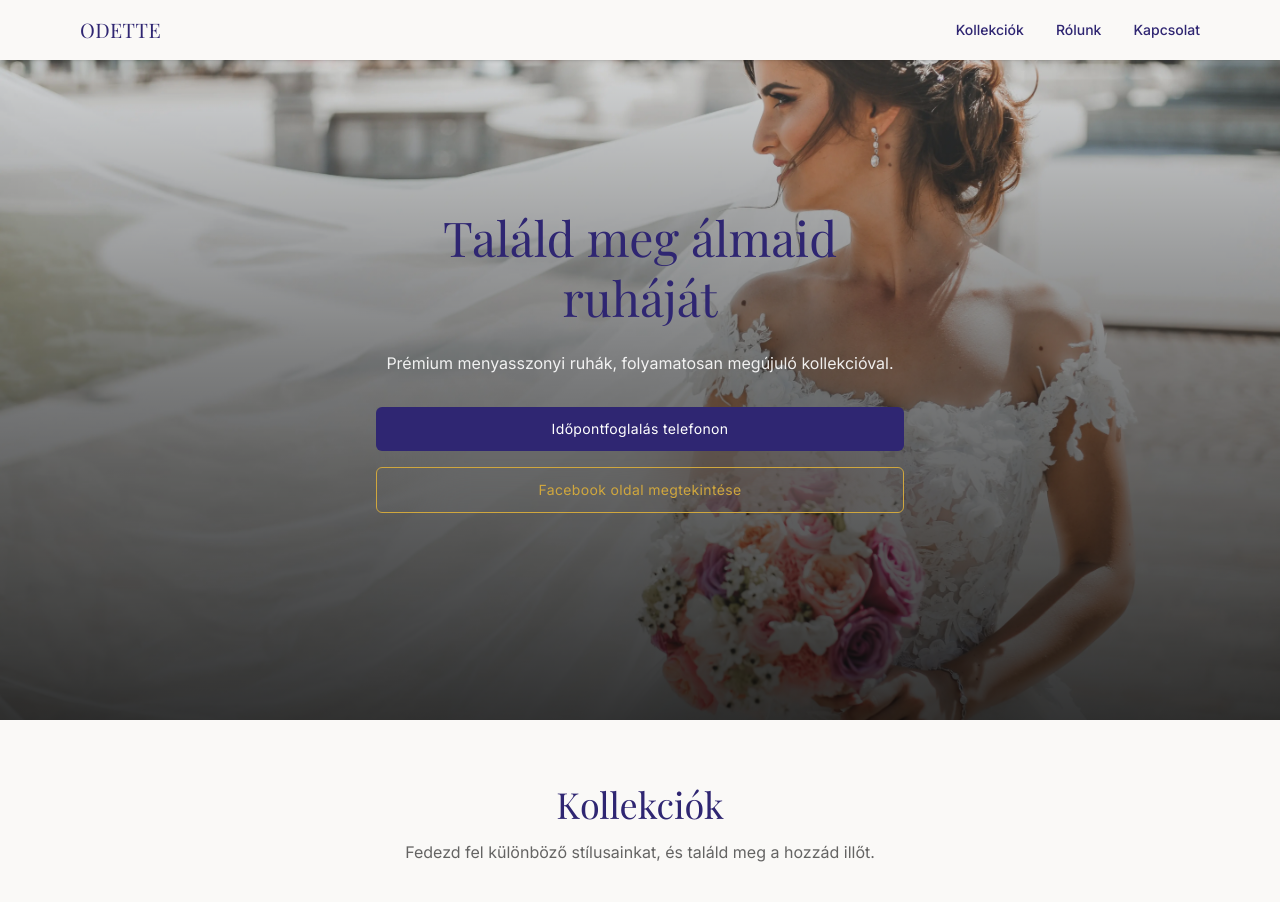
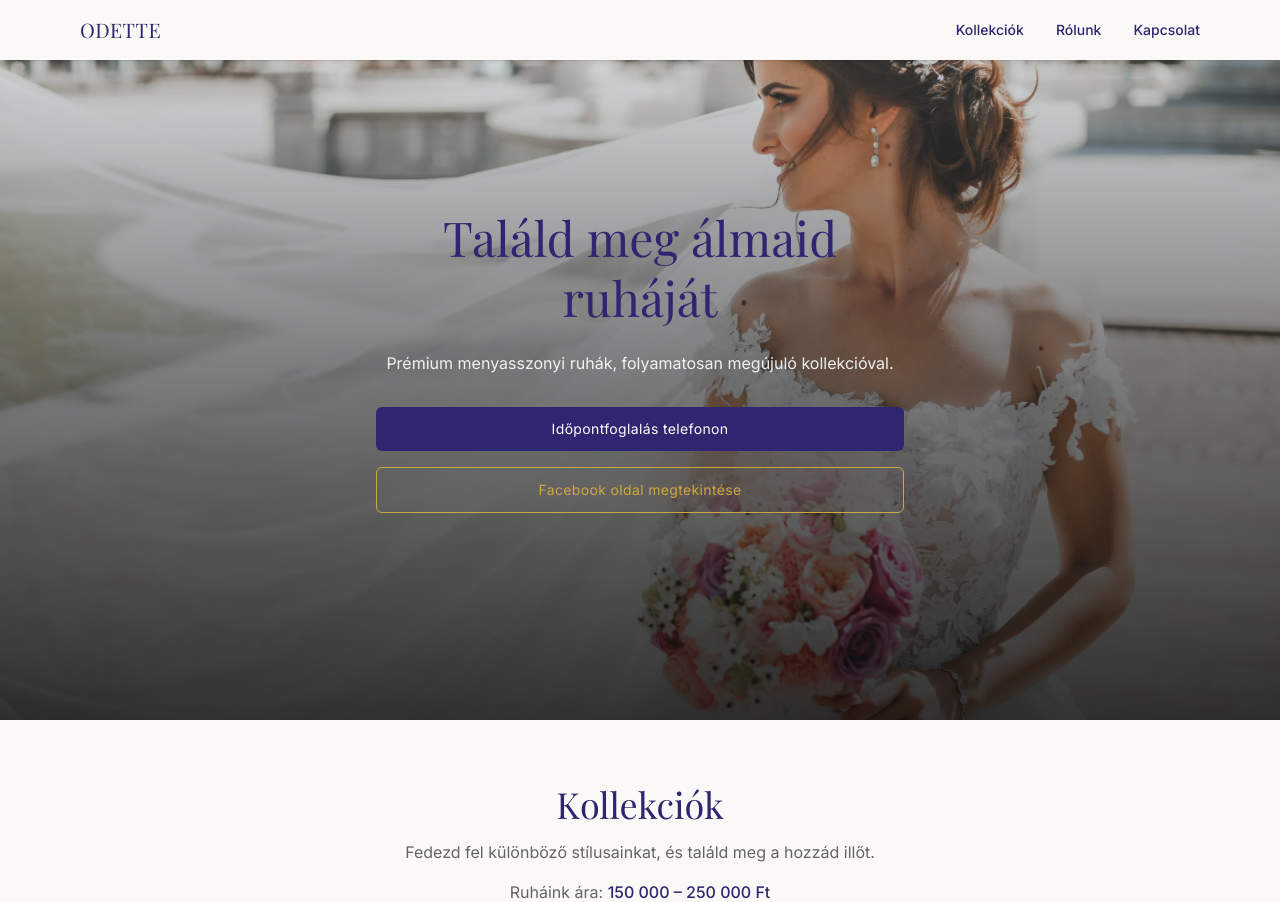
Before and after one commit to rigogyorgyjanos/odette-salon, a Next.js app: page / in a window 1280 px wide. Shown: the top 902 px of the page. Built offline with nearby package versions, Linux system fonts and the light colour scheme; a web font is replaced by a local one.

Commit message:
add price to collectionpreview and collection page

```diff
--- a/app/collections/page.tsx
+++ b/app/collections/page.tsx
@@ -86,6 +86,11 @@ export default function CollectionsPage() {
                         <p className="text-black/70">
                             Tekintsd meg teljes kínálatunkat, és inspirálódj további modelljeinkből.
                         </p>
+                        <p className="text-sm">
+                            Ruháink ára: <span className="font-medium" style={{ color: "var(--color-primary)" }}>
+                                150 000 – 250 000 Ft
+                            </span>
+                        </p>
 
                         <Link
                             href="https://www.facebook.com/odetteszalon/photos"
@@ -108,7 +113,7 @@ export default function CollectionsPage() {
                     </div>
 
                 </div>
-            </main>
+            </main >
             <Footer />
         </>
     );
--- a/app/components/CollectionPreview.tsx
+++ b/app/components/CollectionPreview.tsx
@@ -47,6 +47,19 @@ export default function CollectionPreview() {
                     >
                         Fedezd fel különböző stílusainkat, és találd meg a hozzád illőt.
                     </p>
+                    <motion.div
+                        className="text-center mb-8 mt-4 text-black/60 text-sm md:text-base"
+                        initial={{ opacity: 0, y: 10 }}
+                        whileInView={{ opacity: 1, y: 0 }}
+                        viewport={{ once: true, amount: 0.3 }}
+                    >
+                        <p>
+                            Ruháink ára: <span className="font-medium" style={{ color: "var(--color-primary)" }}>
+                                150 000 – 250 000 Ft
+                            </span>
+                        </p>
+                    </motion.div>
+
                 </motion.div>
 
                 {/* GRID */}
```
